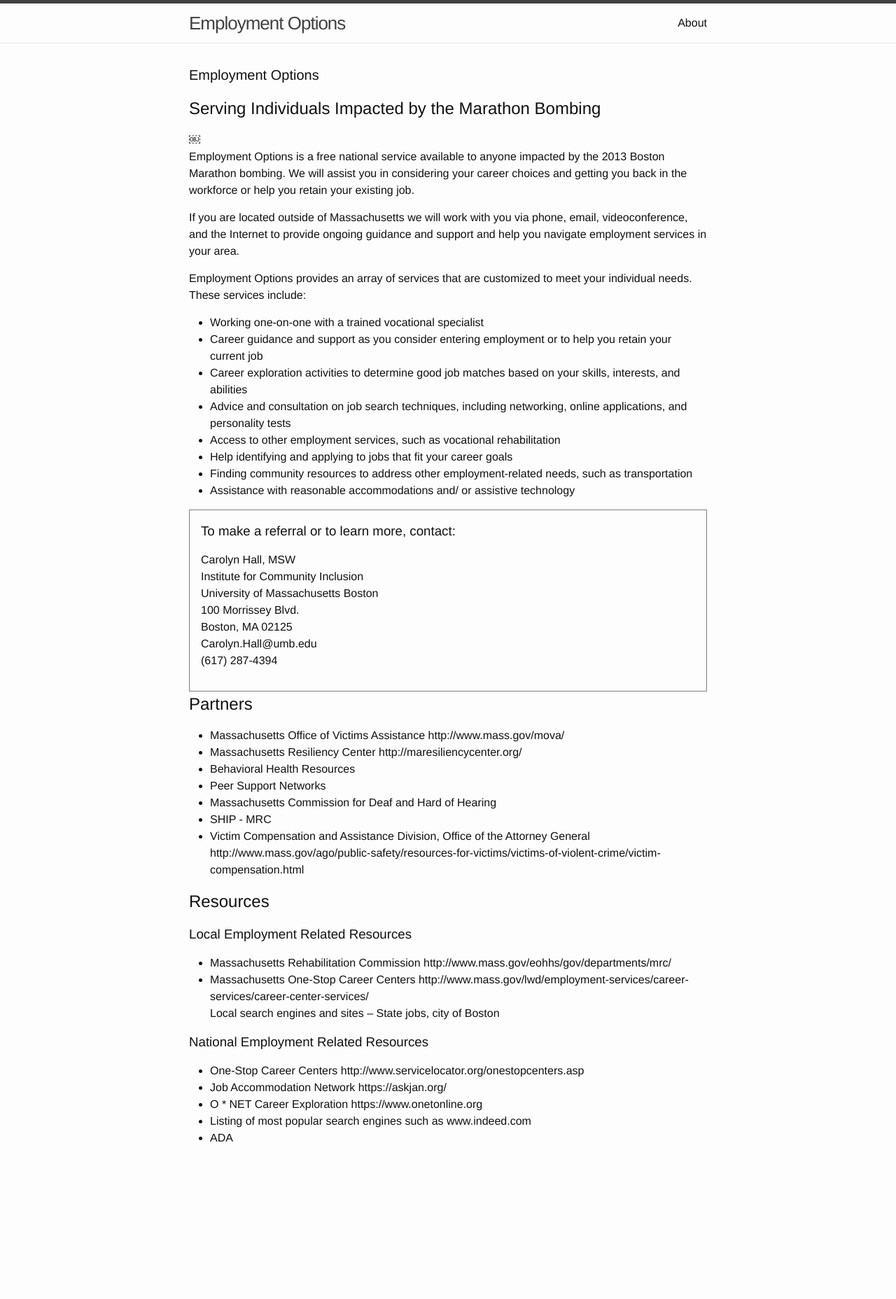
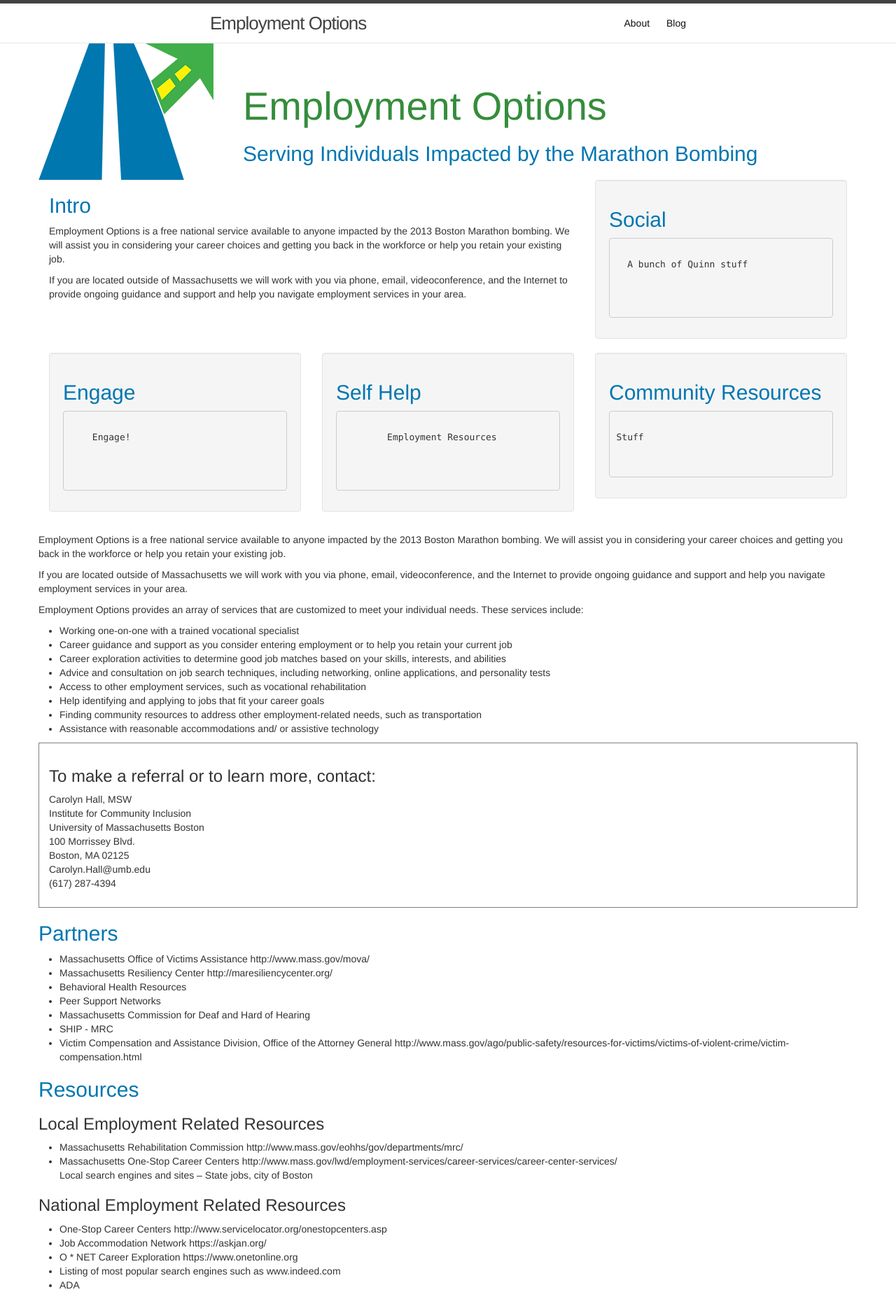
Before and after one commit to communityinclusion/mova, a Jekyll site: the page built from index.html, in a window 1280 px wide. Shown: the whole page at 70% size. Built offline with Jekyll 4.4.1, drawn with Linux system fonts in a browser that asks for light colours; before the commit the page ends 1683 px from its top, so only the background shows below that.

Commit message:
new batch

```diff
--- a/_includes/footer.html
+++ b/_includes/footer.html
@@ -53,3 +53,5 @@
   </div>
 
 </footer>
+<!-- Latest compiled and minified JavaScript -->
+<script src="https://maxcdn.bootstrapcdn.com/bootstrap/3.3.5/js/bootstrap.min.js" integrity="sha512-K1qjQ+NcF2TYO/eI3M6v8EiNYZfA95pQumfvcVrTHtwQVDG+aHRqLi/ETn2uB+1JqwYqVG3LIvdm9lj6imS/pQ==" crossorigin="anonymous"></script>
--- a/_includes/head.html
+++ b/_includes/head.html
@@ -9,4 +9,6 @@
   <link rel="stylesheet" href="{{ "/css/main.css" | prepend: site.baseurl }}">
   <link rel="canonical" href="{{ page.url | replace:'index.html','' | prepend: site.baseurl | prepend: site.url }}">
   <link rel="alternate" type="application/rss+xml" title="{{ site.title }}" href="{{ "/feed.xml" | prepend: site.baseurl | prepend: site.url }}" />
+  <link rel="stylesheet" href="https://maxcdn.bootstrapcdn.com/bootstrap/3.3.5/css/bootstrap.min.css" integrity="sha512-dTfge/zgoMYpP7QbHy4gWMEGsbsdZeCXz7irItjcC3sPUFtf0kuFbDz/ixG7ArTxmDjLXDmezHubeNikyKGVyQ==" crossorigin="anonymous">
+  <link rel="stylesheet" href="jc/jc.css">
 </head>
--- a/_layouts/default.html
+++ b/_layouts/default.html
@@ -7,10 +7,10 @@
 
     {% include header.html %}
 
-    <div class="page-content">
-      <div class="wrapper">
+    <div class="container">
+
         {{ content }}
-      </div>
+
     </div>
 
 
--- a/index.html
+++ b/index.html
@@ -3,11 +3,69 @@ layout: default
 ---
 
 <div class="home">
+<div class="row">
+  <img src="img/mova_logo.png" alt="employment options" class="pull-left pad-right"> <h1>Employment Options</h1><h2>Serving Individuals Impacted by the Marathon Bombing</h2>
+</div>
+<div class="row">
+  <div class="col-md-8">
+<h2>Intro</h2>
+<p>Employment Options is a free national service available to anyone impacted by the 2013 Boston Marathon bombing. We will assist you in considering your career choices and getting you back in the workforce or help you retain your existing job.</p>
 
-  <h1 class="page-heading">Employment Options</h1>
-<h2>Serving Individuals Impacted by the Marathon Bombing</h2>
-￼
+<p>If you are located outside of Massachusetts we will work with you via phone, email, videoconference, and the Internet to provide ongoing guidance and support and help you navigate employment services in your area.</p>
 
+  </div>
+   <div class="col-md-4">
+<div class="well">
+<h2>Social</h2>
+<pre>
+
+  A bunch of Quinn stuff
+
+
+
+</pre>
+</div>
+   </div>
+
+</div>
+<div class="row">
+  <div class="col-md-4">
+<div class="well">
+  <h2>Engage</h2>
+  <pre>
+
+    Engage!
+
+
+  </pre>
+</div>
+
+  </div>
+   <div class="col-md-4">
+     <div class="well">
+       <h2>Self Help</h2>
+       <pre>
+
+        Employment Resources
+
+
+       </pre>
+     </div>
+   </div>
+   <div class="col-md-4">
+     <div class="well">
+       <h2>Community Resources</h2>
+       <pre>
+
+Stuff
+
+       </pre>
+     </div>
+   </div>
+</div>
+   <div class="row">
+<p></p>
+<p></p>
 <p>Employment Options is a free national service available to anyone impacted by the 2013 Boston Marathon bombing. We will assist you in considering your career choices and getting you back in the workforce or help you retain your existing job.</p>
 
 <p>If you are located outside of Massachusetts we will work with you via phone, email, videoconference, and the Internet to provide ongoing guidance and support and help you navigate employment services in your area.</p>
@@ -65,3 +123,4 @@ Local search engines and sites – State jobs, city of Boston
 <li>Listing of most popular search engines such as www.indeed.com</li>
 <li>ADA</li>
 </ul>
+</div>
--- /dev/null
+++ b/jc/jc.css
@@ -0,0 +1,7 @@
+body {font-family: helvetica;}
+
+.pad-right {padding-right:3em;}
+.clearfix {margin-top: 4em;}
+
+h1 {padding-top: .7em; font-size: 4em;; color: #358D3C;}
+h2 {color: #0076B1}
```
Also changed, not shown: blog.md (added, +5 -0 lines), img/mova_logo.png (added).
